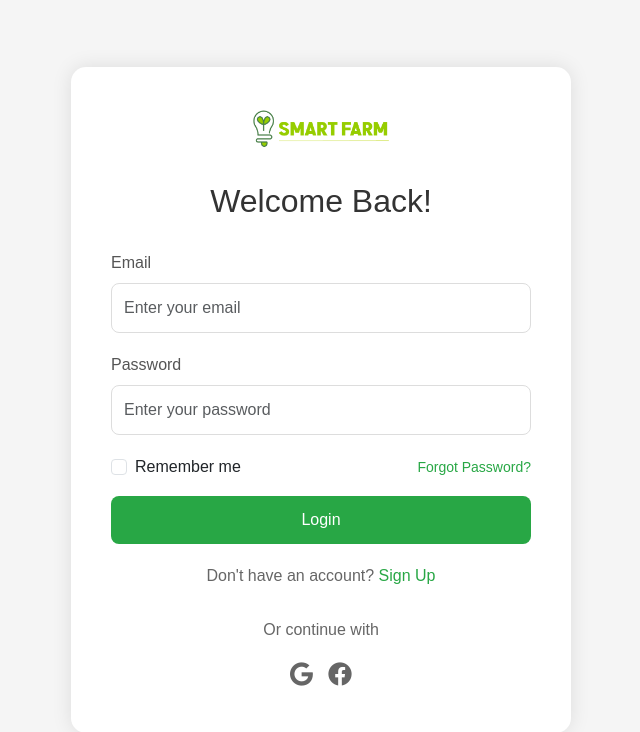
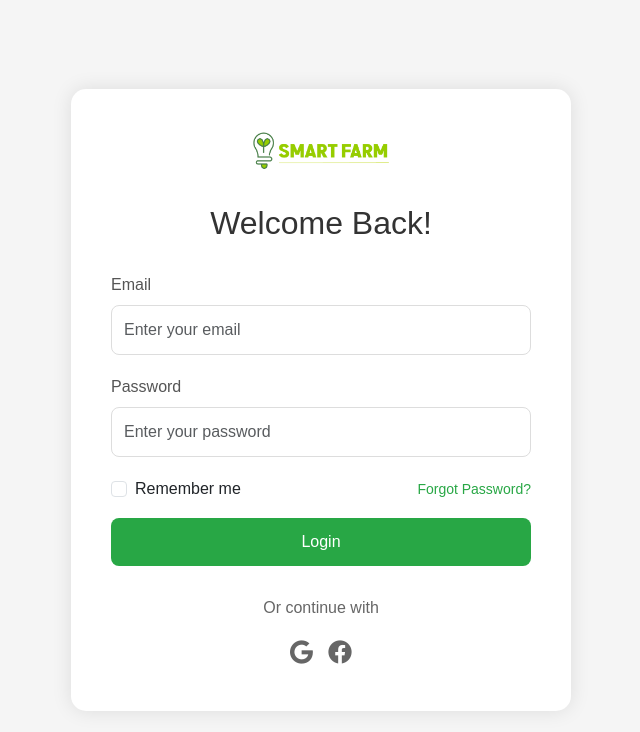
Before and after one commit to alvi00/SmartFarm, a PHP site: page /html_files/user_login_page.php in a window 1280 px wide. Shown: the top 732 px of the page, without its empty margins (319-959 px from the left). Run offline with PHP 8.4, Linux system fonts and the light colour scheme.

Commit message:
deletes signup button

```diff
--- a/html_files/user_login_page.php
+++ b/html_files/user_login_page.php
@@ -80,9 +80,6 @@ $conn->close();
                     <a href="#">Forgot Password?</a>
                 </div>
                 <button type="submit" class="btn-login" name="login">Login</button>
-                <div class="signup-link">
-                    Don't have an account? <a href="user_signup_page.php">Sign Up</a>
-                </div>
             </form>
             <div class="social-login">
                 <p>Or continue with</p>
```
